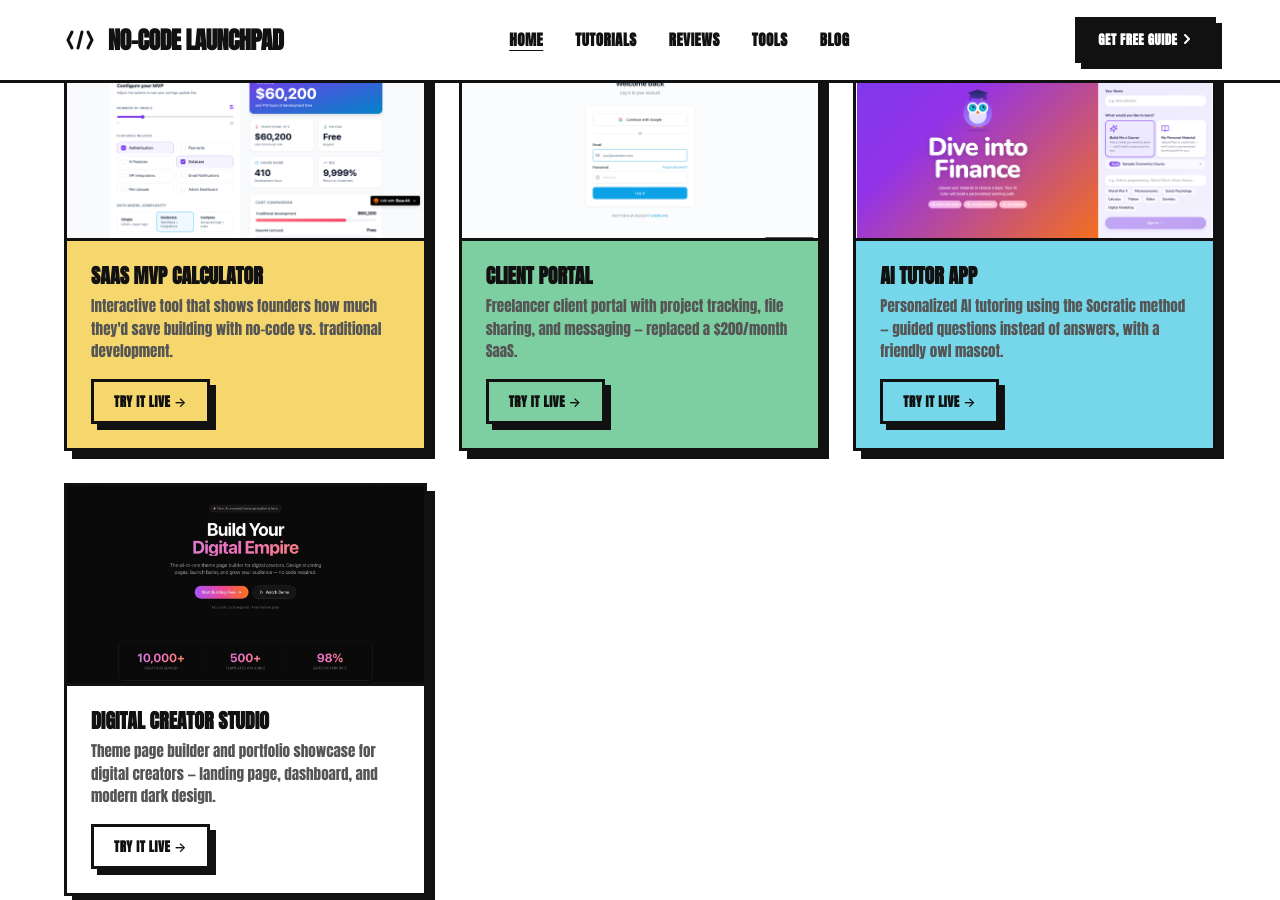
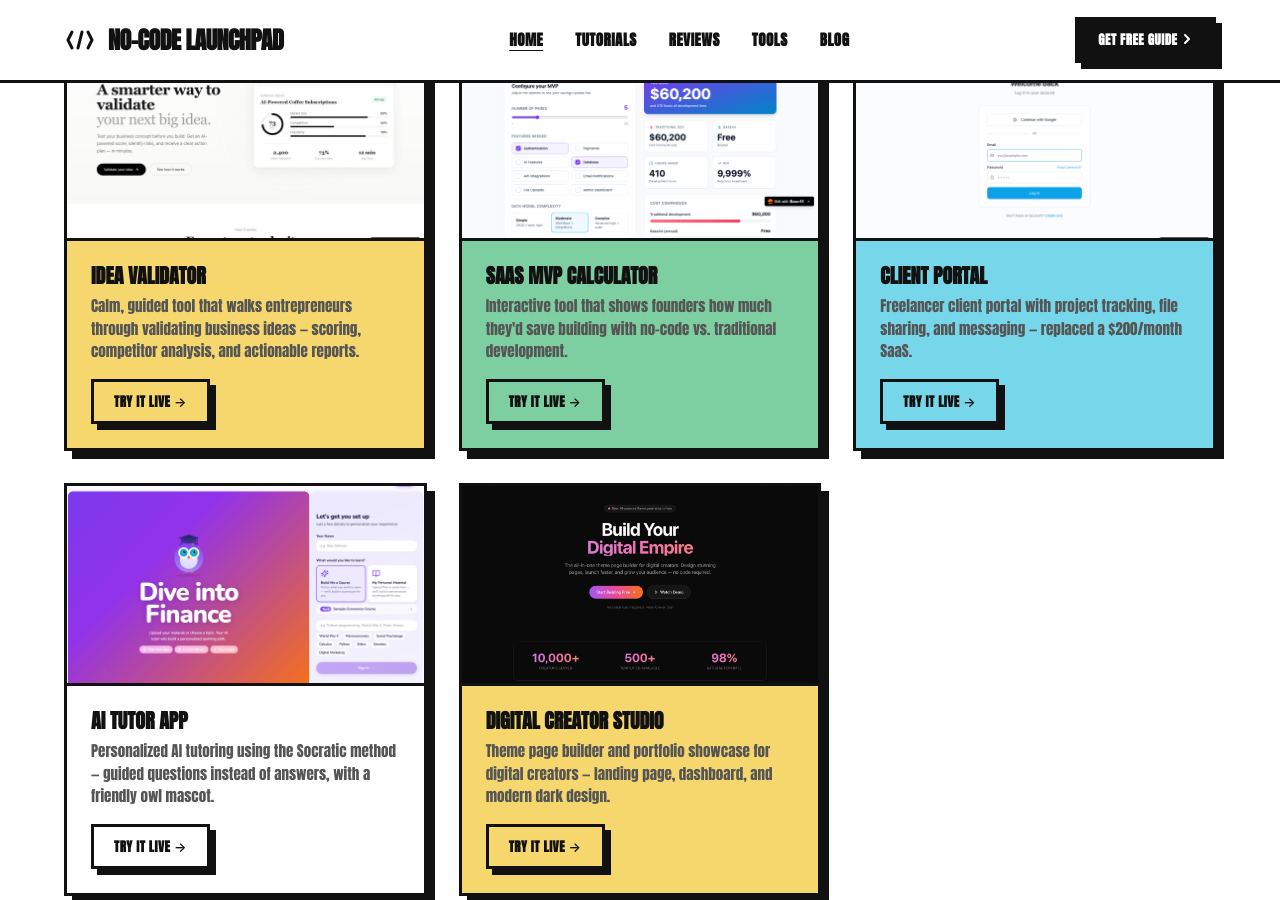
Before and after one commit to Chanw0w/nocode-launchpad, a Jekyll site: the page built from index.html, in a window 1280 px wide and 900 px high, scrolled down 3015 px. Built offline with Jekyll 4.4.1, drawn with Linux system fonts in a browser that asks for light colours; the list of posts is cut into pages by our own code.

Commit message:
Add Idea Validator app with calm/minimal design
- Built and deployed Idea Validator via Base44 API
  - Landing page: serif headlines, floating browser mockup, black pill buttons
  - 6-step validation wizard with progress bar
  - Dashboard with past validations table
  - Calm premium aesthetic matching reference design
- Added 3 screenshots (landing viewport, wizard, dashboard)
- Updated blog post with live app link and new screenshots
- Added Idea Validator as first card in landing page showcase
- App URL: https://idea-validator-5b8fdb02.base44.app

```diff
--- a/index.html
+++ b/index.html
@@ -118,8 +118,18 @@ description: "Expert reviews, tutorials, and deals for Base44, Wix, and the best
     </div>
 
     <div class="grid grid-3">
+      <!-- Idea Validator -->
+      <div class="card card-yellow fade-in" style="padding: 0; overflow: hidden;">
+        <img src="{{ '/assets/images/app-screenshots/idea-validator-landing-viewport.jpg' | relative_url }}" alt="Idea Validator" style="width: 100%; height: 200px; object-fit: cover; border-bottom: 3px solid var(--border);">
+        <div style="padding: 24px;">
+          <h3 style="font-size: 1.25rem; margin-bottom: 8px;">Idea Validator</h3>
+          <p style="font-size: 0.9375rem; margin-bottom: 16px;">Calm, guided tool that walks entrepreneurs through validating business ideas — scoring, competitor analysis, and actionable reports.</p>
+          <a href="https://idea-validator-5b8fdb02.base44.app" target="_blank" rel="noopener" class="btn btn-outline btn-sm">TRY IT LIVE →</a>
+        </div>
+      </div>
+
       <!-- SaaS MVP Calculator -->
-      <div class="card card-yellow fade-in" style="padding: 0; overflow: hidden;">
+      <div class="card card-green fade-in" style="padding: 0; overflow: hidden;">
         <img src="{{ '/assets/images/app-screenshots/saas-calculator-home.png' | relative_url }}" alt="SaaS MVP Calculator" style="width: 100%; height: 200px; object-fit: cover; border-bottom: 3px solid var(--border);">
         <div style="padding: 24px;">
           <h3 style="font-size: 1.25rem; margin-bottom: 8px;">SaaS MVP Calculator</h3>
@@ -129,7 +139,7 @@ description: "Expert reviews, tutorials, and deals for Base44, Wix, and the best
       </div>
 
       <!-- Client Portal -->
-      <div class="card card-green fade-in" style="padding: 0; overflow: hidden;">
+      <div class="card card-cyan fade-in" style="padding: 0; overflow: hidden;">
         <img src="{{ '/assets/images/app-screenshots/client-portal-home.png' | relative_url }}" alt="Client Portal" style="width: 100%; height: 200px; object-fit: cover; border-bottom: 3px solid var(--border);">
         <div style="padding: 24px;">
           <h3 style="font-size: 1.25rem; margin-bottom: 8px;">Client Portal</h3>
@@ -139,7 +149,7 @@ description: "Expert reviews, tutorials, and deals for Base44, Wix, and the best
       </div>
 
       <!-- AI Tutor App -->
-      <div class="card card-cyan fade-in" style="padding: 0; overflow: hidden;">
+      <div class="card card-pink fade-in" style="padding: 0; overflow: hidden;">
         <img src="{{ '/assets/images/app-screenshots/tutor-app-home.png' | relative_url }}" alt="AI Tutor App" style="width: 100%; height: 200px; object-fit: cover; border-bottom: 3px solid var(--border);">
         <div style="padding: 24px;">
           <h3 style="font-size: 1.25rem; margin-bottom: 8px;">AI Tutor App</h3>
@@ -149,7 +159,7 @@ description: "Expert reviews, tutorials, and deals for Base44, Wix, and the best
       </div>
 
       <!-- Digital Creator Studio -->
-      <div class="card card-pink fade-in" style="padding: 0; overflow: hidden;">
+      <div class="card card-yellow fade-in" style="padding: 0; overflow: hidden;">
         <img src="{{ '/assets/images/app-screenshots/digital-creator-landing-viewport.jpg' | relative_url }}" alt="Digital Creator Studio" style="width: 100%; height: 200px; object-fit: cover; border-bottom: 3px solid var(--border);">
         <div style="padding: 24px;">
           <h3 style="font-size: 1.25rem; margin-bottom: 8px;">Digital Creator Studio</h3>
```
Also changed, not shown: _posts/2026-10-01-business-idea-validator-base44.md (+14 -1 lines), assets/images/app-screenshots/idea-validator-dashboard.jpg (added), assets/images/app-screenshots/idea-validator-landing-viewport.jpg (added), assets/images/app-screenshots/idea-validator-landing.jpg (added), assets/images/app-screenshots/idea-validator-wizard.jpg (added).
